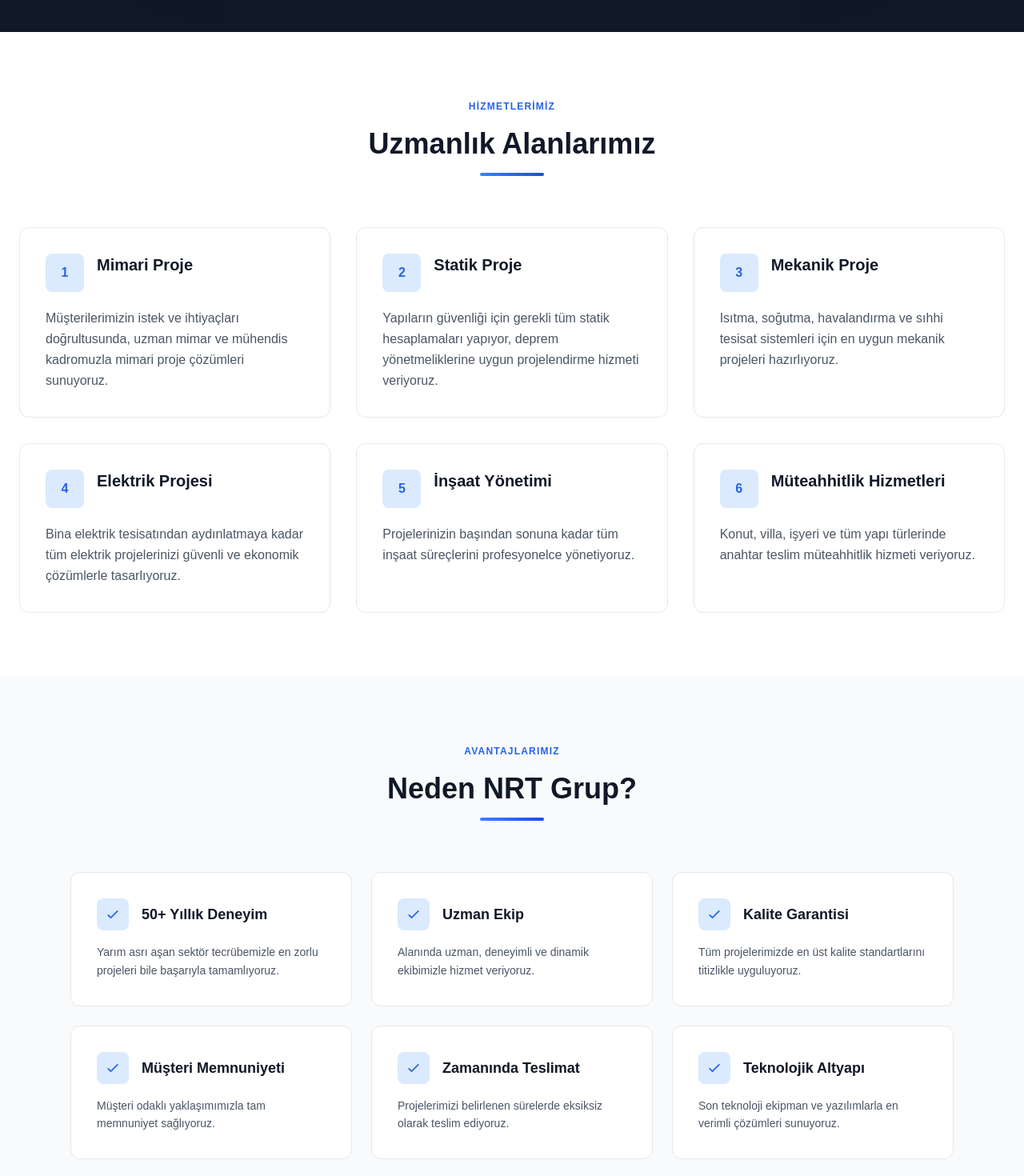
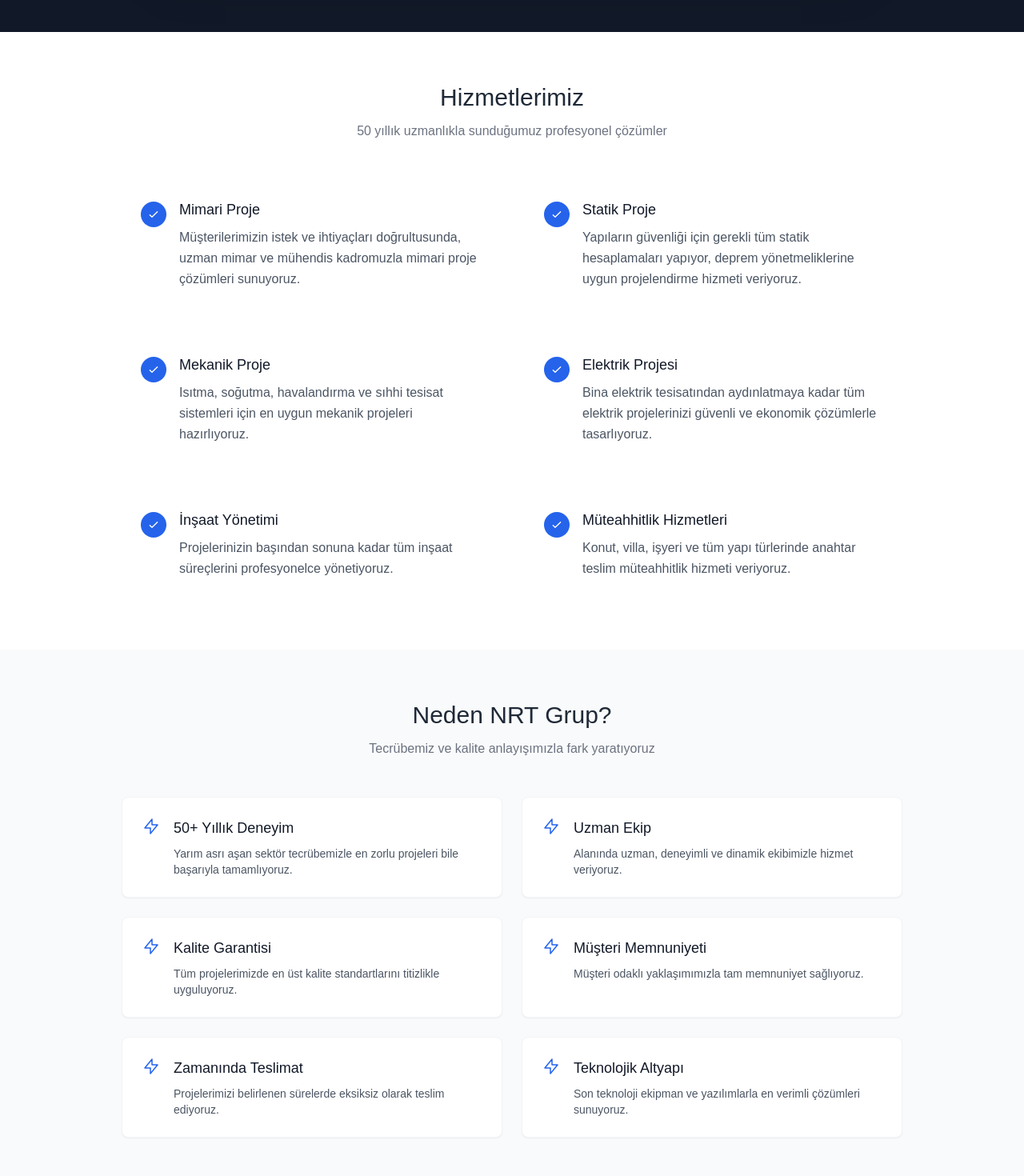
Before and after one commit to ardaaskinn01/nurettin-tutak, a Next.js app: page / in a window 1280 px wide. Shown: the part 1740-3210 px from the top of the page at 80% size. Built offline with nearby package versions, Linux system fonts and the light colour scheme.

Commit message:
last commit

```diff
--- a/src/app/hakkinda/page.js
+++ b/src/app/hakkinda/page.js
@@ -1,5 +1,6 @@
 "use client";
 import Navbar from "../components/Navbar";
+import TopContactBar from "../components/TopContactBar";
 import Image from "next/image";
 
 export default function Hakkinda() {
--- a/src/app/iletisim/page.js
+++ b/src/app/iletisim/page.js
@@ -1,6 +1,7 @@
 "use client";
 import { useState } from "react";
 import Navbar from "../components/Navbar";
+import TopContactBar from "../components/TopContactBar";
 import Image from "next/image";
 
 export default function Iletisim() {
--- a/src/app/kurumsal/page.js
+++ b/src/app/kurumsal/page.js
@@ -2,6 +2,7 @@
 import { useState, useEffect } from "react";
 import Navbar from "../components/Navbar";
 import Image from "next/image";
+import TopContactBar from "../components/TopContactBar";
 
 export default function Kurumsal() {
   const images = Array.from({ length: 19 }, (_, i) => `/fabrika/${i}.jpg`);
--- a/src/app/page.js
+++ b/src/app/page.js
@@ -210,7 +210,7 @@
               />
             ))}
           </div>
-       </section>
+        </section>
 
         {/* Tanıtım Videosu Section */}
         <section
@@ -239,31 +239,37 @@
 
         {/* Hizmetlerimiz Section */}
         <section
-          ref={el => sectionRefs.current[1] = el} // Ref index'ini 1 yapmayı unutmayın
-          className="py-20 bg-white opacity-0 translate-y-10 transition-all duration-500"
+          ref={el => sectionRefs.current[1] = el}
+          className="py-16 bg-white opacity-0 translate-y-10 transition-all duration-500"
         >
-          <div className="max-w-7xl mx-auto px-6">
-            <div className="text-center mb-16">
-              <span className="text-xs font-semibold text-blue-600 tracking-widest uppercase">HİZMETLERİMİZ</span>
-              <h2 className="mt-4 text-3xl md:text-4xl font-bold text-gray-900">Uzmanlık Alanlarımız</h2>
-              <div className="mt-4 h-1 w-20 bg-gradient-to-r from-blue-500 to-blue-700 mx-auto rounded-full"></div>
+          <div className="max-w-5xl mx-auto px-6">
+            <div className="text-center mb-12">
+              <h2 className="text-3xl font-light text-gray-800">Hizmetlerimiz</h2>
+              <p className="mt-3 text-gray-500 max-w-2xl mx-auto">50 yıllık uzmanlıkla sunduğumuz profesyonel çözümler</p>
             </div>
 
-            <div className="grid md:grid-cols-2 lg:grid-cols-3 gap-8">
+            <div className="grid md:grid-cols-2 gap-8">
               {services.map((service, index) => (
                 <div
                   key={index}
-                  className="group bg-white p-8 rounded-xl border border-gray-200 hover:border-blue-500 transition-all duration-300 hover:shadow-xl"
+                  className="group relative overflow-hidden p-6 rounded-lg"
                 >
-                  <div className="flex items-start mb-5">
-                    <div className="w-12 h-12 rounded-lg bg-blue-100 flex items-center justify-center mr-4 group-hover:bg-blue-200 transition-colors">
-                      <span className="text-blue-600 font-bold">{index + 1}</span>
-                    </div>
-                    <div>
-                      <h3 className="text-xl font-semibold text-gray-900 group-hover:text-blue-600 transition-colors">{service.title}</h3>
+                  <div className="absolute inset-0 bg-gradient-to-br from-blue-50 to-white opacity-0 group-hover:opacity-100 transition-opacity duration-300"></div>
+                  <div className="relative z-10">
+                    <div className="flex items-start space-x-4">
+                      <div className="flex-shrink-0 mt-1">
+                        <div className="w-8 h-8 rounded-full bg-blue-600 flex items-center justify-center">
+                          <svg className="w-4 h-4 text-white" fill="none" stroke="currentColor" viewBox="0 0 24 24">
+                            <path strokeLinecap="round" strokeLinejoin="round" strokeWidth={2} d="M5 13l4 4L19 7" />
+                          </svg>
+                        </div>
+                      </div>
+                      <div>
+                        <h3 className="text-lg font-medium text-gray-900">{service.title}</h3>
+                        <p className="mt-2 text-gray-600 leading-relaxed">{service.description}</p>
+                      </div>
                     </div>
                   </div>
-                  <p className="text-gray-600 leading-relaxed">{service.description}</p>
                 </div>
               ))}
             </div>
@@ -273,32 +279,31 @@
         {/* Neden Bizi Seçmelisiniz Section */}
         <section
           ref={el => sectionRefs.current[2] = el}
-          className="py-20 bg-gray-50 opacity-0 translate-y-10 transition-all duration-500"
+          className="py-16 bg-gray-50 opacity-0 translate-y-10 transition-all duration-500"
         >
-          <div className="max-w-6xl mx-auto px-6">
-            <div className="text-center mb-16">
-              <span className="text-xs font-semibold text-blue-600 tracking-widest uppercase">AVANTAJLARIMIZ</span>
-              <h2 className="mt-4 text-3xl md:text-4xl font-bold text-gray-900">Neden NRT Grup?</h2>
-              <div className="mt-4 h-1 w-20 bg-gradient-to-r from-blue-500 to-blue-700 mx-auto rounded-full"></div>
+          <div className="max-w-5xl mx-auto px-6">
+            <div className="text-center mb-12">
+              <h2 className="text-3xl font-light text-gray-800">Neden NRT Grup?</h2>
+              <p className="mt-3 text-gray-500 max-w-2xl mx-auto">Tecrübemiz ve kalite anlayışımızla fark yaratıyoruz</p>
             </div>
 
-            <div className="grid grid-cols-1 md:grid-cols-2 lg:grid-cols-3 gap-6">
+            <div className="grid grid-cols-1 md:grid-cols-2 gap-6">
               {reasons.map((reason, index) => (
                 <div
                   key={index}
-                  className="group bg-white p-8 rounded-xl border border-gray-200 hover:border-blue-500 transition-all duration-300 hover:shadow-lg"
+                  className="bg-white p-6 rounded-lg border border-gray-100 shadow-sm hover:shadow-md transition-shadow duration-300"
                 >
-                  <div className="flex items-center mb-4">
-                    <div className="w-10 h-10 rounded-lg bg-blue-100 flex items-center justify-center mr-4 group-hover:bg-blue-200 transition-colors">
-                      <svg className="w-5 h-5 text-blue-600" fill="none" stroke="currentColor" viewBox="0 0 24 24">
-                        <path strokeLinecap="round" strokeLinejoin="round" strokeWidth={2} d="M5 13l4 4L19 7" />
+                  <div className="flex items-start">
+                    <div className="mr-4 text-blue-600">
+                      <svg className="w-6 h-6" fill="none" stroke="currentColor" viewBox="0 0 24 24">
+                        <path strokeLinecap="round" strokeLinejoin="round" strokeWidth={1.5} d="M13 10V3L4 14h7v7l9-11h-7z" />
                       </svg>
                     </div>
-                    <h3 className="text-lg font-semibold text-gray-900 group-hover:text-blue-600 transition-colors">{reason.title}</h3>
+                    <div>
+                      <h3 className="text-lg font-medium text-gray-900 mb-2">{reason.title}</h3>
+                      <p className="text-gray-600 text-sm">{reason.description}</p>
+                    </div>
                   </div>
-                  {reason.description && (
-                    <p className="text-gray-600 text-sm leading-relaxed">{reason.description}</p>
-                  )}
                 </div>
               ))}
             </div>
--- a/src/app/projelerimiz/karaburun/page.js
+++ b/src/app/projelerimiz/karaburun/page.js
@@ -2,6 +2,7 @@
 import Navbar from "../../components/Navbar";
 import Link from "next/link";
 import { useRouter } from "next/navigation";
+import TopContactBar from "../../components/TopContactBar";
 
 export default function Nazilli() {
   const router = useRouter();
--- a/src/app/projelerimiz/nazilli/page.js
+++ b/src/app/projelerimiz/nazilli/page.js
@@ -1,5 +1,6 @@
 "use client";
 import Navbar from "../../components/Navbar";
+import TopContactBar from "../../components/TopContactBar";
 import Link from "next/link";
 import { useRouter } from "next/navigation";
 
--- a/src/app/projelerimiz/page.js
+++ b/src/app/projelerimiz/page.js
@@ -1,5 +1,6 @@
 "use client";
 import Navbar from "../components/Navbar";
+import TopContactBar from "../components/TopContactBar";
 import Link from "next/link";
 import Image from "next/image";
 
--- a/src/app/projelerimiz/tavsanli/page.js
+++ b/src/app/projelerimiz/tavsanli/page.js
@@ -1,5 +1,6 @@
 "use client";
 import Navbar from "../../components/Navbar";
+import TopContactBar from "../../components/TopContactBar";
 import Link from "next/link";
 import Image from "next/image";
 import { useRouter } from "next/navigation";
```
